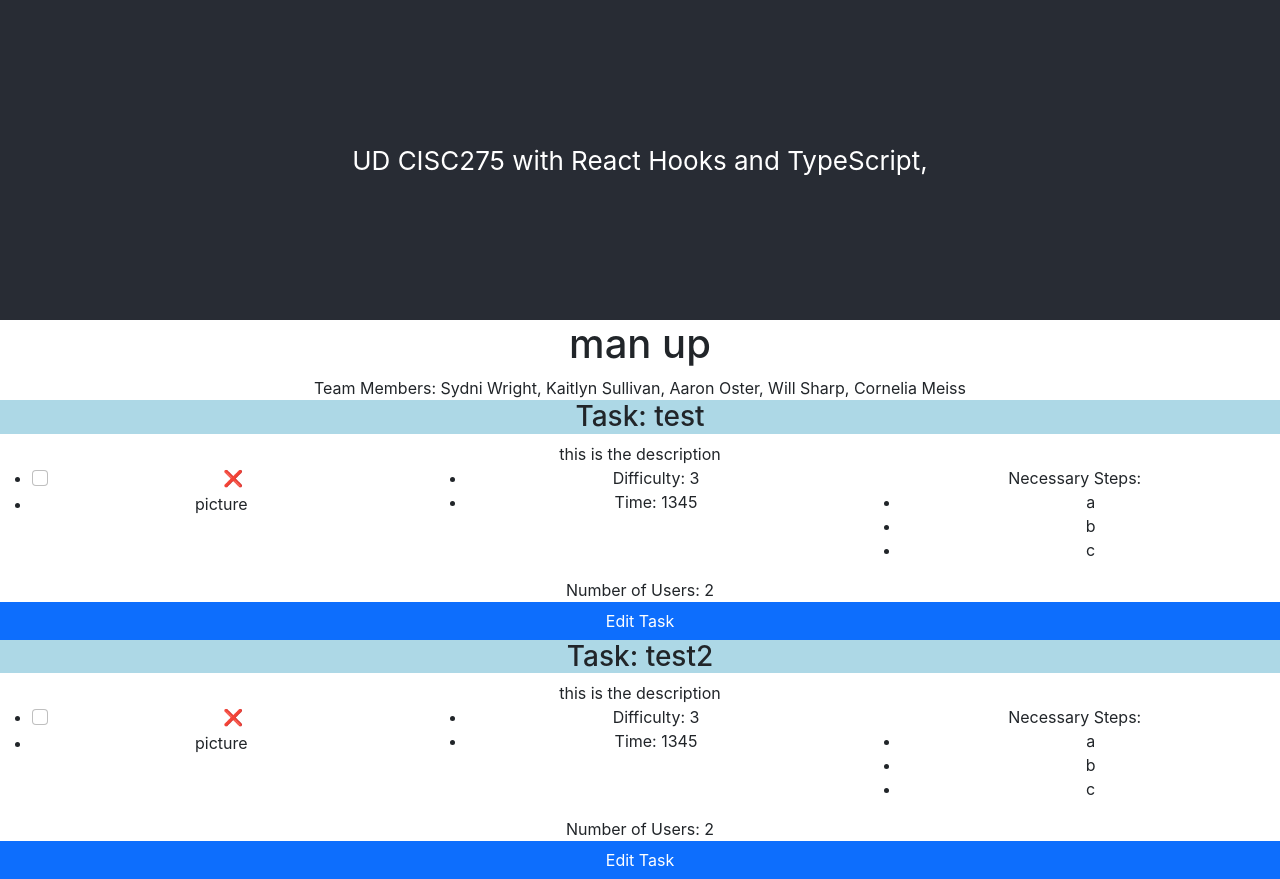
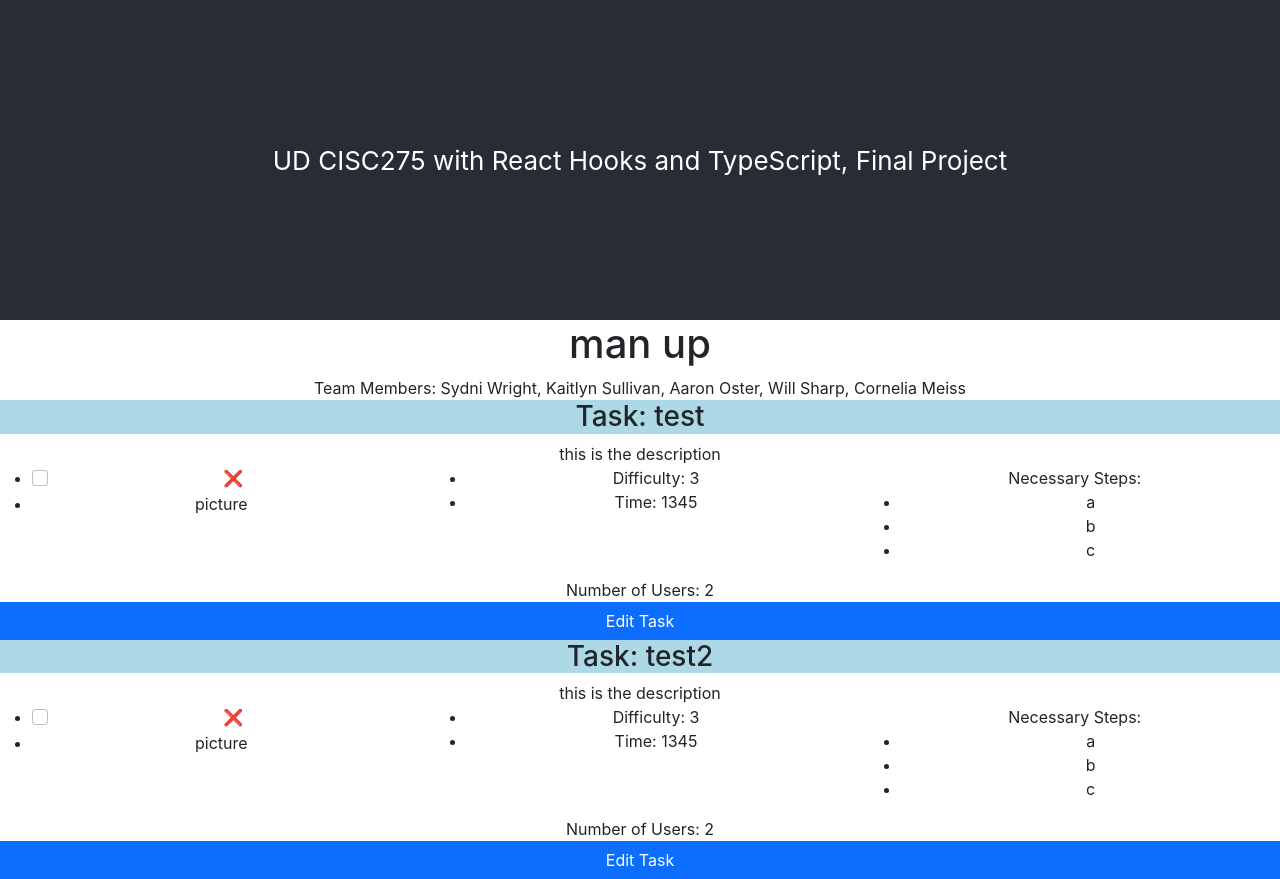
Before and after one commit to cmeiss/team18, a React (Create React App) app: page / in a window 1280 px wide. Built offline with nearby package versions, Linux system fonts and the light colour scheme.

Commit message:
Added FinalProject to header to get new deployment

```diff
--- a/src/App.tsx
+++ b/src/App.tsx
@@ -34,9 +34,9 @@ function App(): JSX.Element {
     return (
         <div className="App">
             <header className="App-header">
-                UD CISC275 with React Hooks and TypeScript,
+                UD CISC275 with React Hooks and TypeScript, Final Project
             </header>
-            <h1>man up</h1>
+            <h1>man up </h1>
             <div>
                 Team Members: Sydni Wright, Kaitlyn Sullivan, Aaron Oster, Will
                 Sharp, Cornelia Meiss
```
